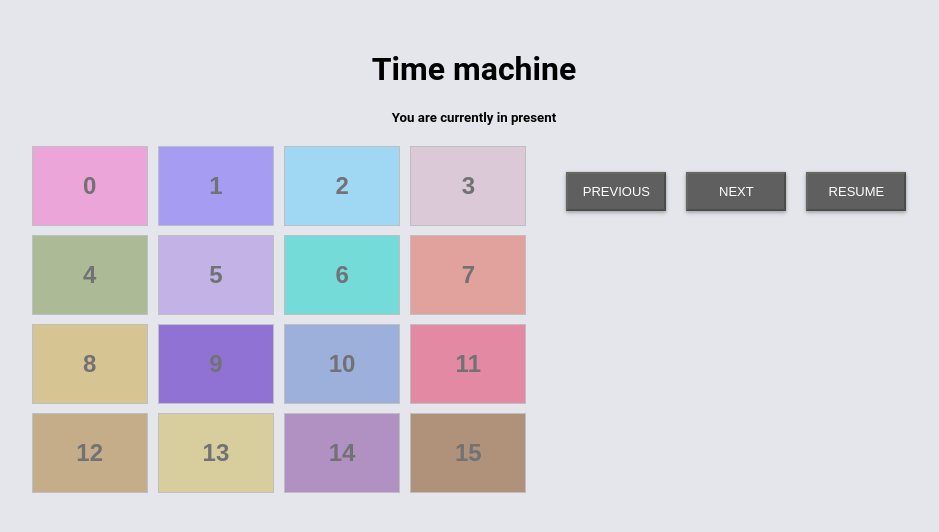
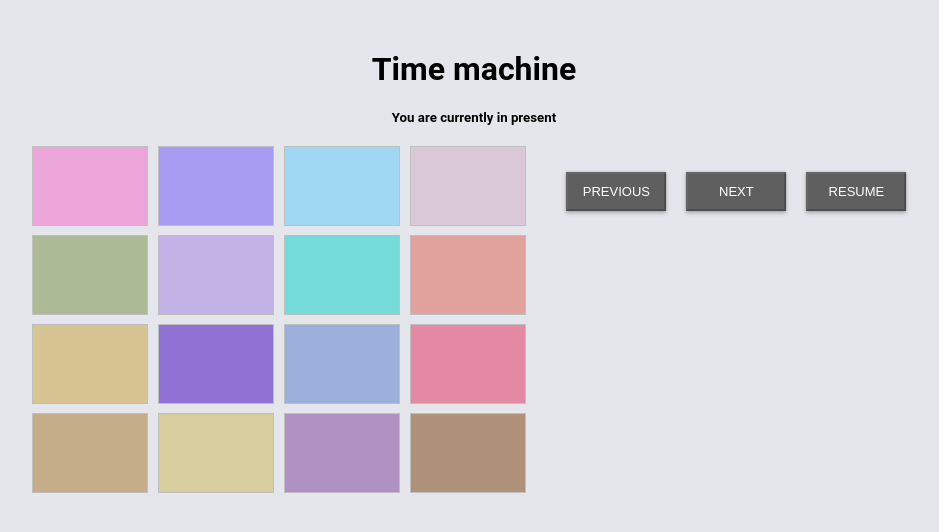
Before and after one commit to DanDPV/Applaudo-Trainee-week-7, a React (Create React App) app: page / in a window 1280 px wide. Shown: the top 532 px of the page, without its empty margins (166-1105 px from the left). Built offline with nearby package versions, Linux system fonts and the light colour scheme.

Commit message:
:fire: Remove label from board buttons

```diff
--- a/src/components/BoardButton/BoardButton.tsx
+++ b/src/components/BoardButton/BoardButton.tsx
@@ -27,7 +27,7 @@ const BoardButton = ({
     }}
     onClick={() => handleClick(position)}
   >
-    {position}
+    {' '}
   </button>
 );
 
```
